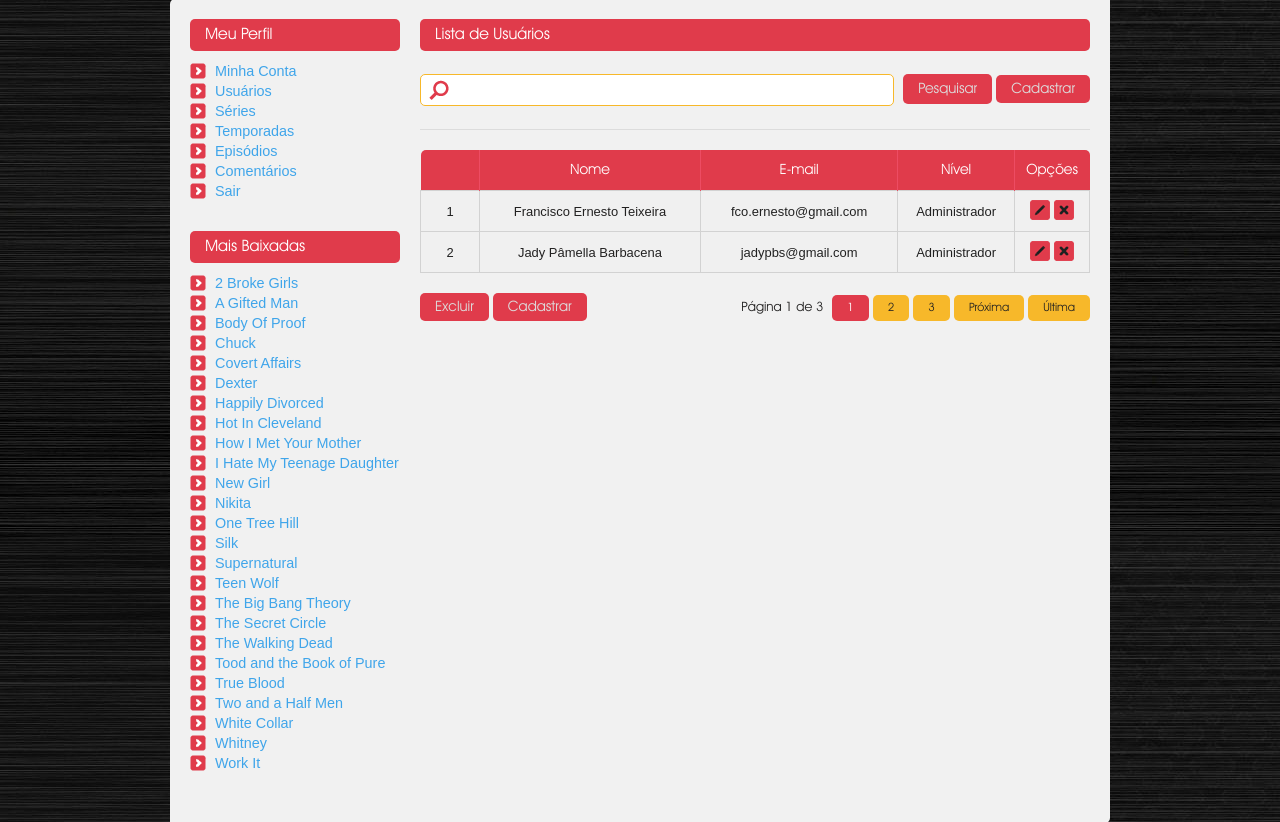
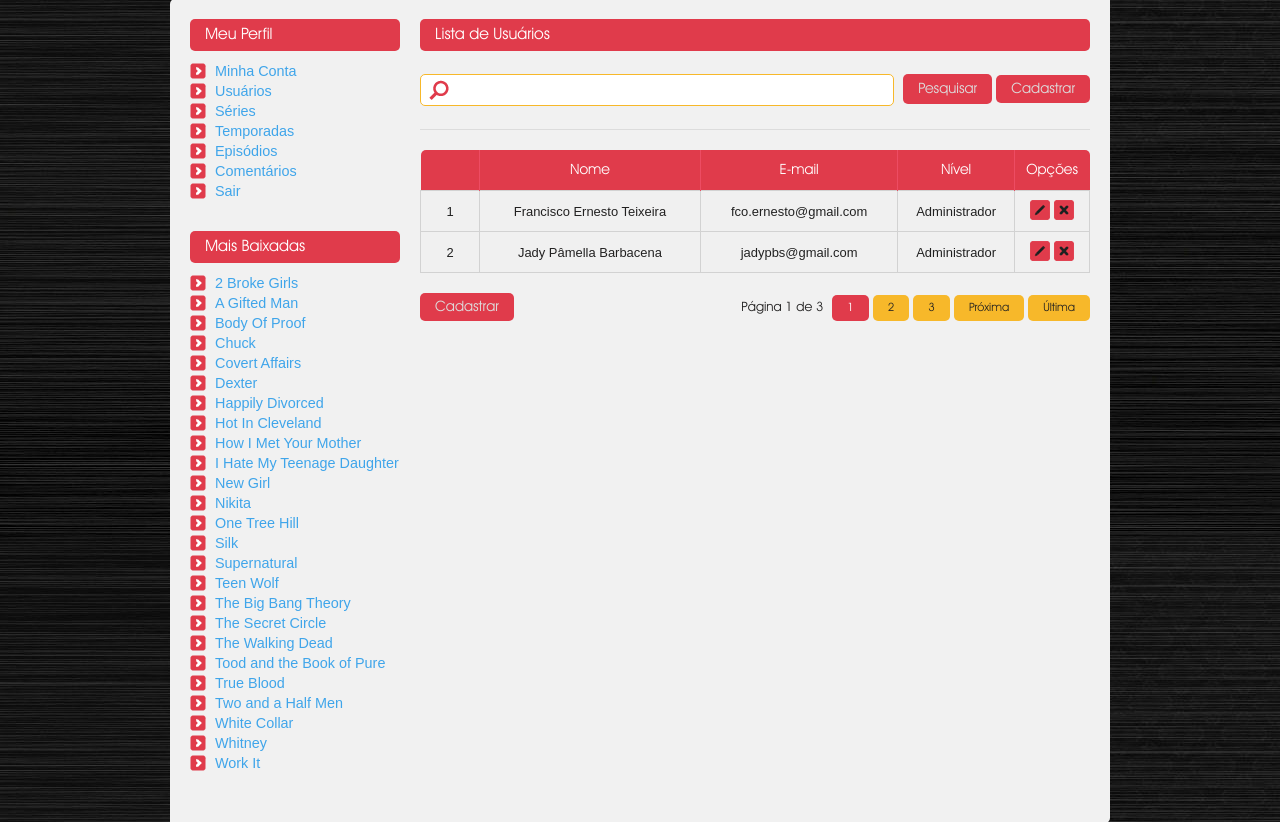
Before and after one commit to netinhoteixeira/series-mix, a Java web app: page /controller?op=4 in a window 1280 px wide. Shown: the part 192-1014 px from the top of the page. Run offline with Tomcat 11, a stand-in JSP engine, Linux system fonts and the light colour scheme; the visitor is signed in with stand-in values (Sample User, id 1); data comes from the database, SQL or seed files in the repository.

Commit message:
Remoção do botão Excluir.

```diff
--- a/web/usuarioListar.jsp
+++ b/web/usuarioListar.jsp
@@ -79,7 +79,6 @@
 
             <div class="search-details">
                 <div class="button-position">
-                    <a href="#"><button>Excluir</button></a>
                     <a href="usuarioCadastro.jsp"><button>Cadastrar</button></a>
                 </div>
 
```
